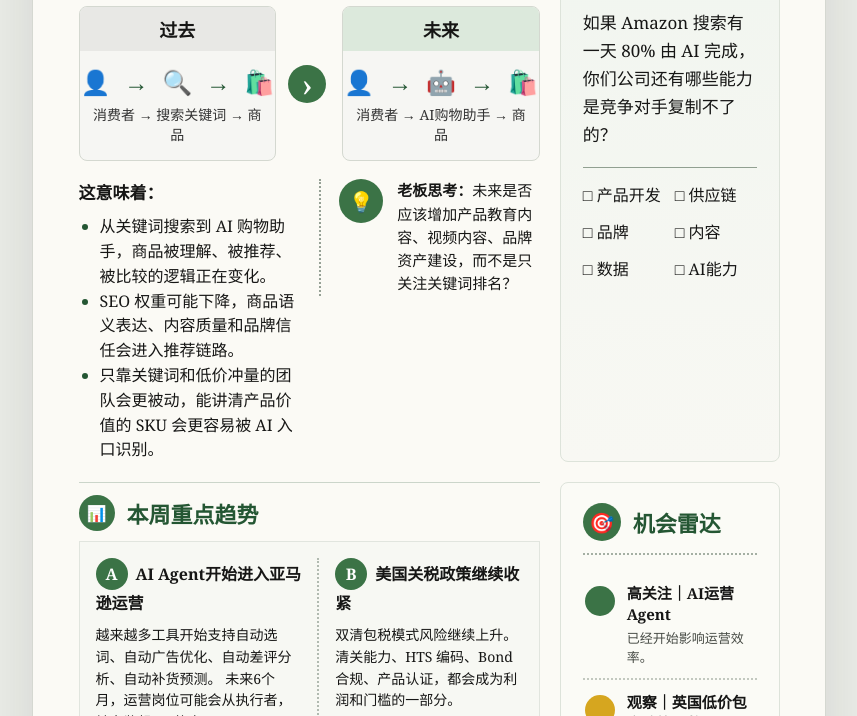
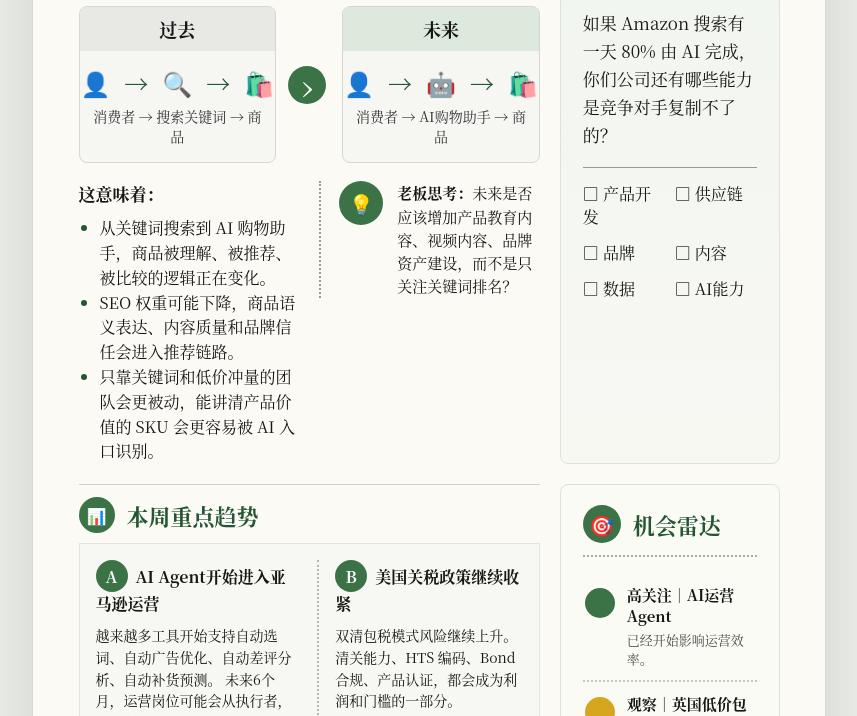
Before and after one commit to nextbigepoch/flora-daily, a website built with Vite: page index.html in a window 1280 px wide. Shown: the part 623-1339 px from the top of the page, without its empty margins (211-1068 px from the left). Built offline with nearby package versions, Linux system fonts and the light colour scheme.

Commit message:
Install CJK fonts for rendered assets

```diff
--- a/styles.css
+++ b/styles.css
@@ -20,7 +20,7 @@ body {
   padding: 24px;
   background: #e9ebe6;
   color: var(--ink);
-  font-family: "Noto Serif SC", "Songti SC", "SimSun", Georgia, serif;
+  font-family: "Noto Serif SC", "Noto Serif CJK SC", "Noto Sans CJK SC", "Songti SC", "SimSun", Georgia, serif;
 }
 
 .template-toolbar {
```
Also changed, not shown: .github/workflows/flora-daily-feishu.yml.
